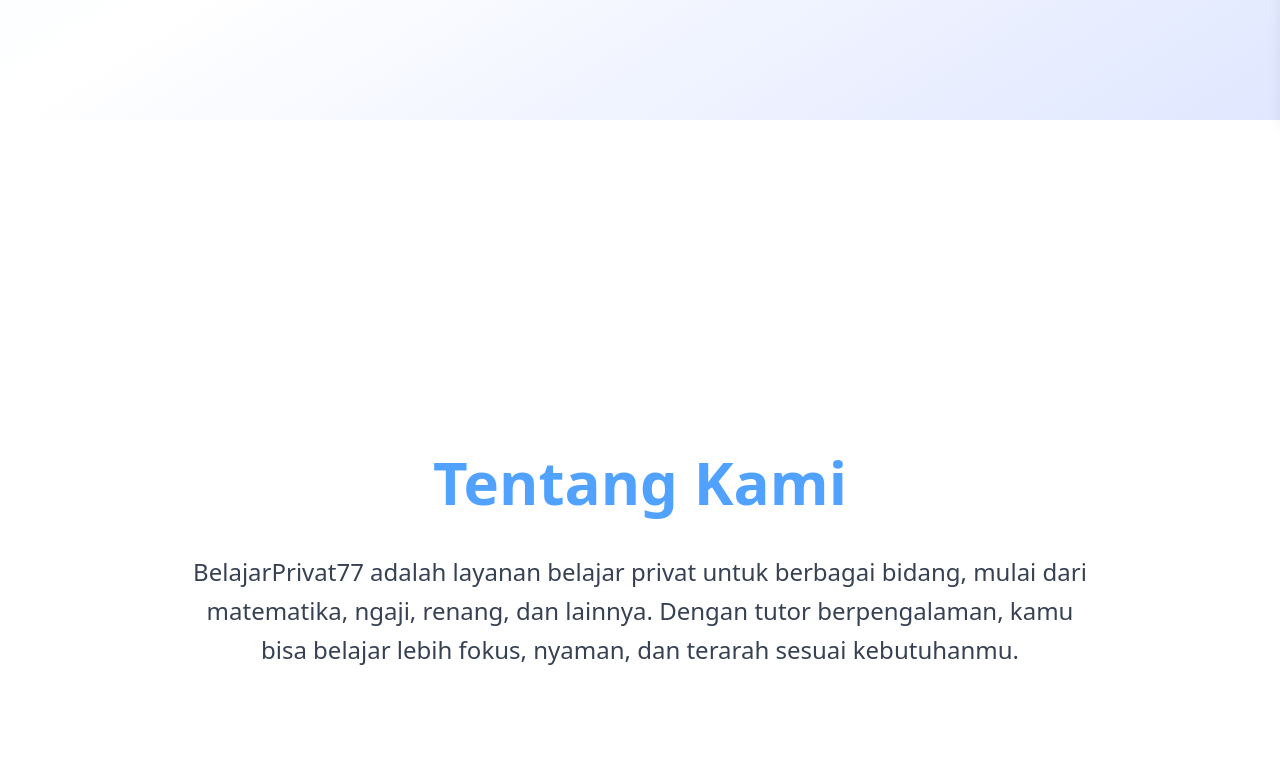
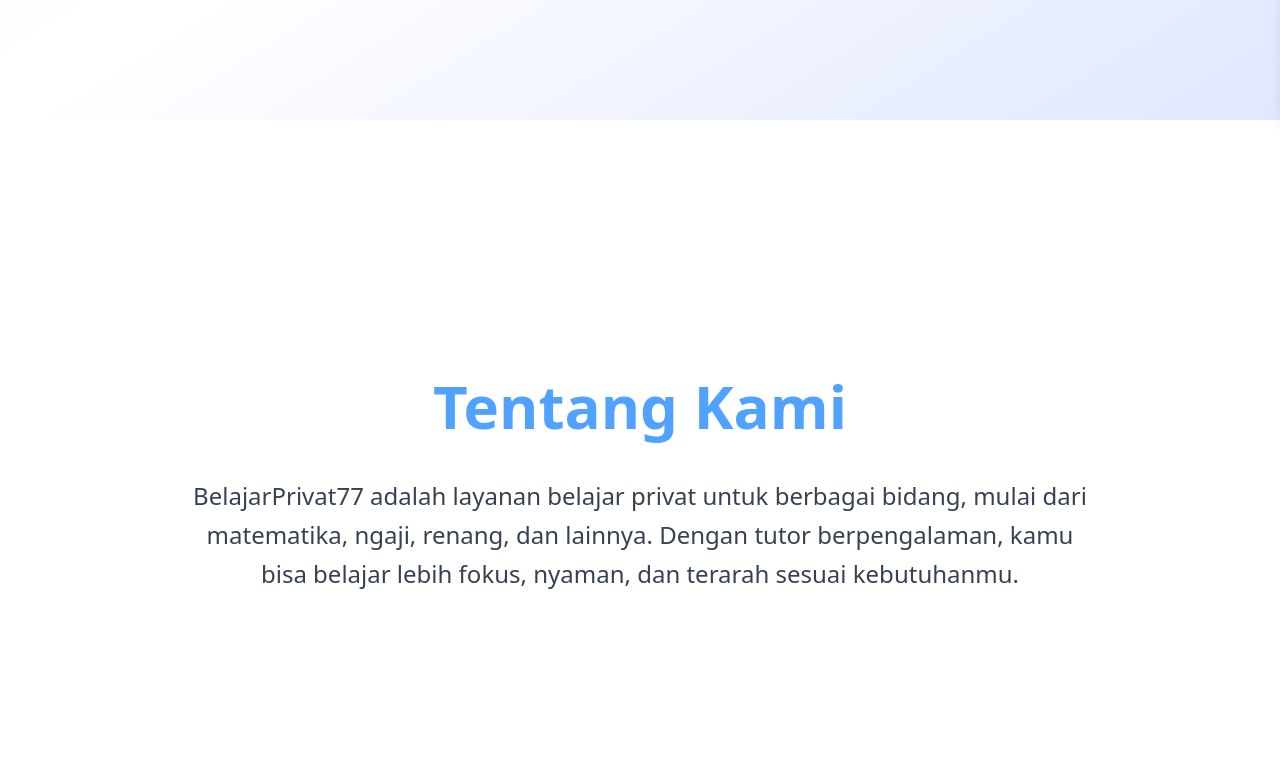
Before and after one commit to ridhooo20/belajarprivat, a React (Vite) app: page / in a window 1280 px wide. Shown: the part 680-1463 px from the top of the page. Built offline with nearby package versions, Linux system fonts and the light colour scheme.

Commit message:
Update About.jsx

```diff
--- a/src/layout/About/About.jsx
+++ b/src/layout/About/About.jsx
@@ -6,7 +6,7 @@
     <Element name="about">
       <section
         id="about"
-        className="min-h-screen flex items-center justify-center bg-white pt-20"
+        className="flex items-center justify-center bg-white lg:pt-64 lg:pb-48 pt-40 pb-24"
       >
         <div className="container px-6 text-center">
           <h1 className="text-4xl md:text-5xl lg:text-6xl font-semibold text-blue-400 mb-10">
```
